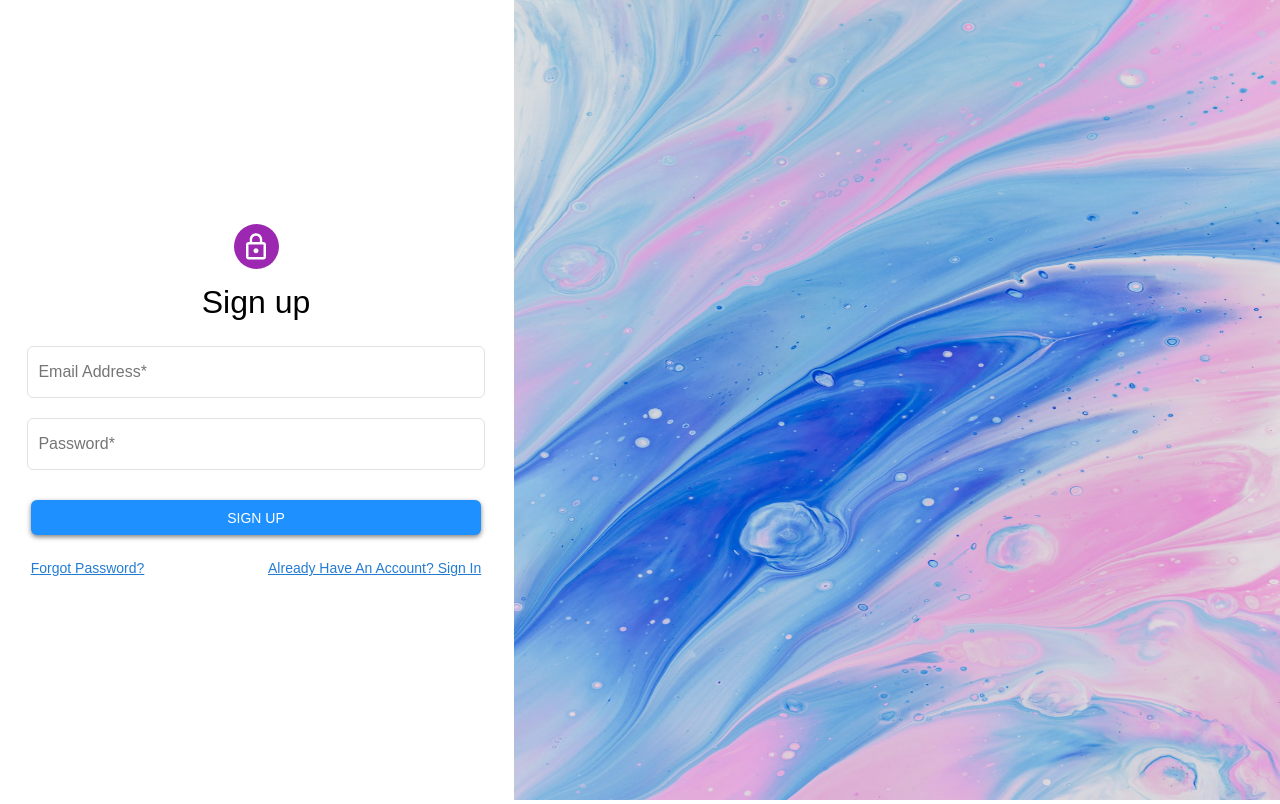
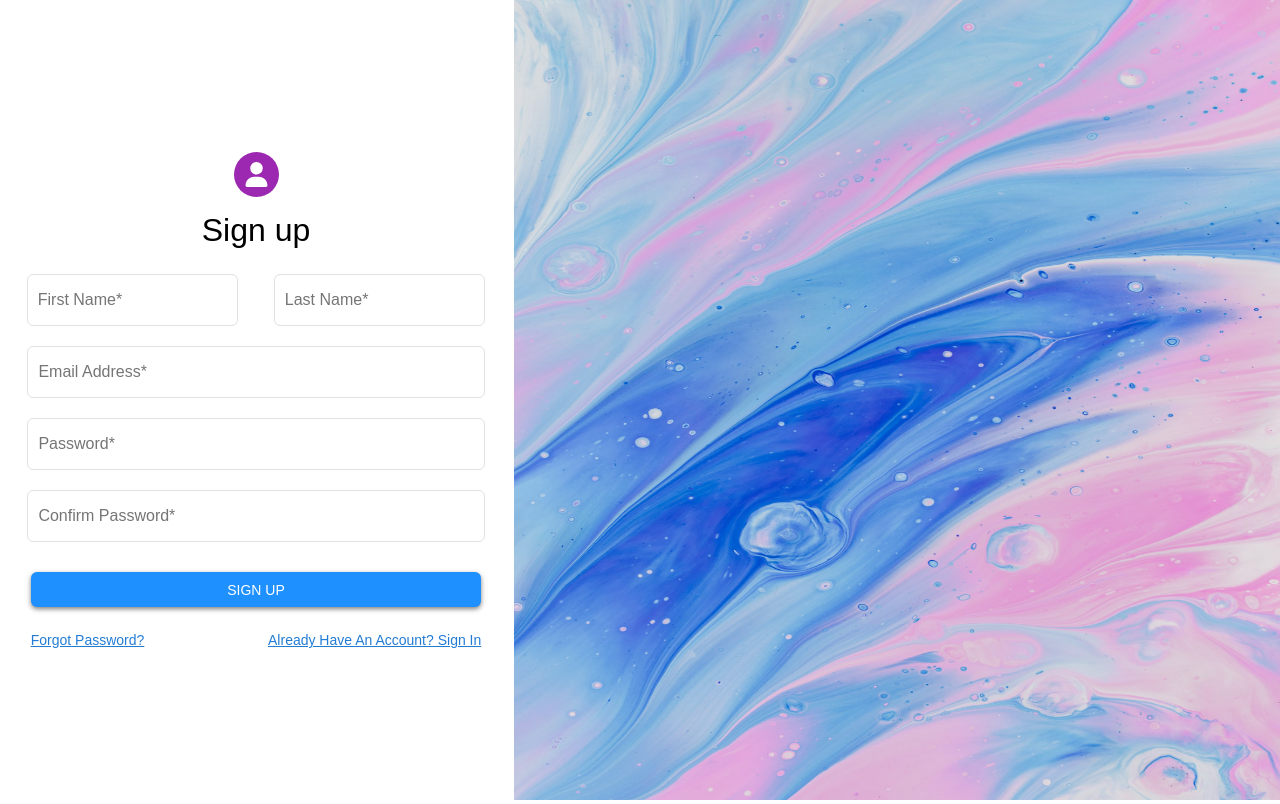
Before and after one commit to A13xYanez/ArtisanAllure-Fashions, a React (Vite) app: page /login in a window 1280 px wide. Both pictures are taken after a click on the element "Don't Have An Account? Sign Up". Built offline with nearby package versions, Linux system fonts and the light colour scheme.

Commit message:
added more inputs to register

```diff
--- a/src/components/authentication/Authenticate.css
+++ b/src/components/authentication/Authenticate.css
@@ -19,7 +19,7 @@
 }
 
 .login-img img {
-    width: 100%;
+    width: 60dvw;
     height: 100dvh;
 }
 
@@ -99,6 +99,7 @@
     font-size: 14px;
     transition: 0.4s;
     box-shadow: 0 2px 5px rgba(0, 0, 0, 0.5);
+    cursor: pointer;
 }
 
 .auth-form button:hover {
@@ -115,6 +116,9 @@
     text-decoration: underline;
     font-family: sans-serif;
     font-size: 14px;
+}
+
+.login-links p {
     cursor: pointer;
 }
 
@@ -129,7 +133,7 @@
     right: 0;
     opacity: 0;
     transition: all 0.6s ease-in-out;
-    z-index: 2;
+    z-index: 1;
     transform: translateX(-150%);
 }
 
@@ -143,7 +147,7 @@
     position: absolute;
     right: 0;
     transition: all 0.6s ease-in-out;
-    z-index: 1;
+    z-index: 2;
     opacity: 1;
     transform: translateX(-150%);
 }
@@ -157,3 +161,24 @@
     z-index: 1000;
     transform: translateX(66.7%);
 }
+
+.user-icon {
+    width: 25px;
+    height: 25px;
+    color: white;
+}
+
+.users-name {
+    display: flex;
+    justify-content: center;
+    width: 100%;
+}
+
+.users-name input {
+    width: 37%;
+    margin-left: 5%;
+}
+
+.users-name input:last-child {
+    margin-right: 5%;
+}
--- a/src/components/authentication/Login.jsx
+++ b/src/components/authentication/Login.jsx
@@ -3,6 +3,7 @@ import { useState } from 'react'
 import './Authenticate.css'
 import img from './assets/login-background.png'
 import { MdLockOutline } from "react-icons/md"
+import { FaUser } from "react-icons/fa6";
 
 export default function Login() {
     const [active, setActive] = useState(false)
@@ -18,11 +19,16 @@ export default function Login() {
             </div>
             <form className={active ? 'register-form-active auth-form' : 'register-form auth-form'}>
                 <div className='lock-icon-container'>
-                    <MdLockOutline className='lock-icon' />
+                    <FaUser className='user-icon' />
                 </div>
                 <h1>Sign up</h1>
+                <div className="users-name">
+                    <input type="text" placeholder='First Name*' required />
+                    <input type="text" placeholder='Last Name*' required />
+                </div>
                 <input placeholder='Email Address*' type='email' required />
                 <input placeholder='Password*' type='password' required />
+                <input placeholder='Confirm Password*' type='password' required />
                 <button>SIGN UP</button>
                 <div className='login-links'>
                     <p>Forgot Password?</p>
```
